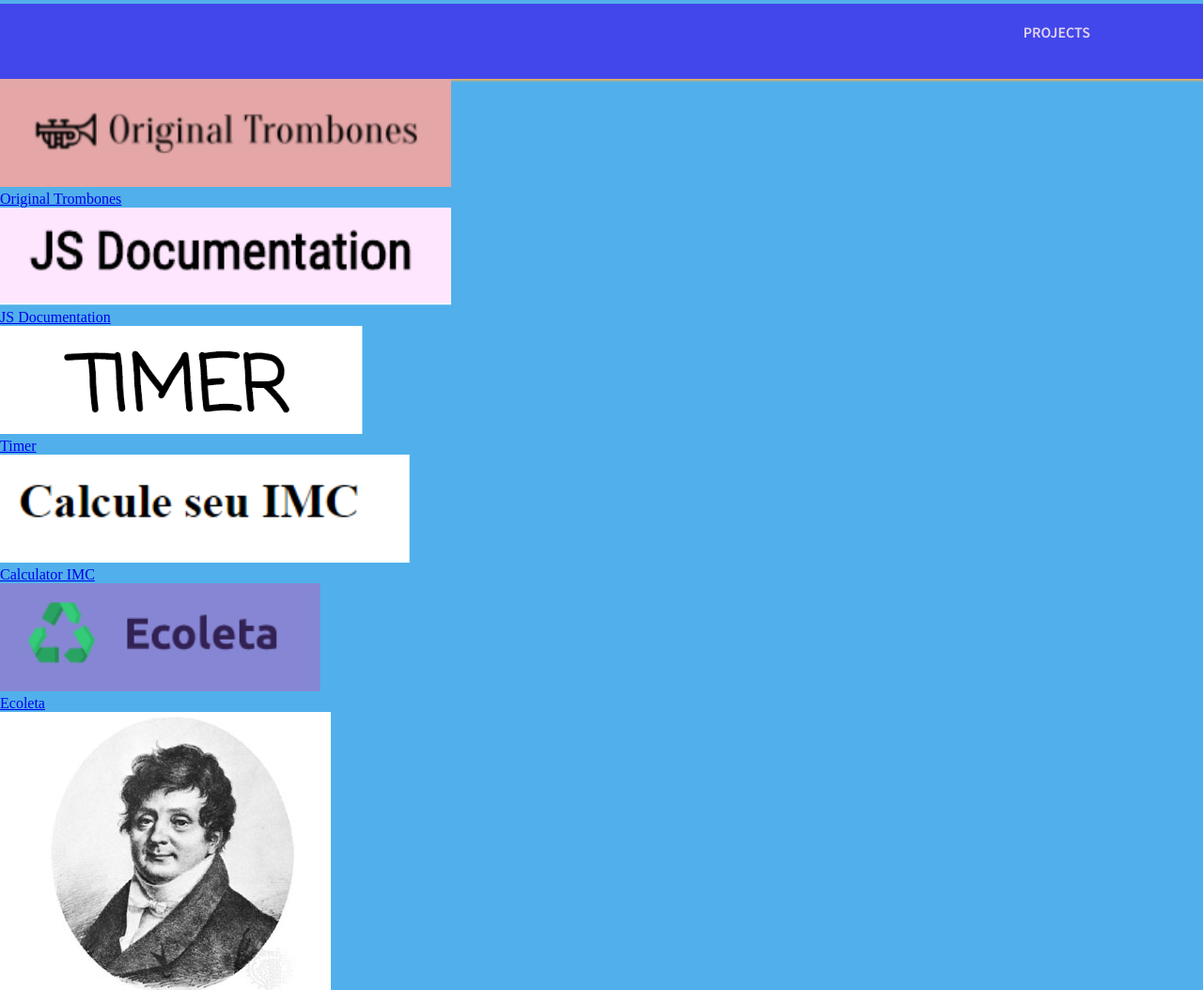
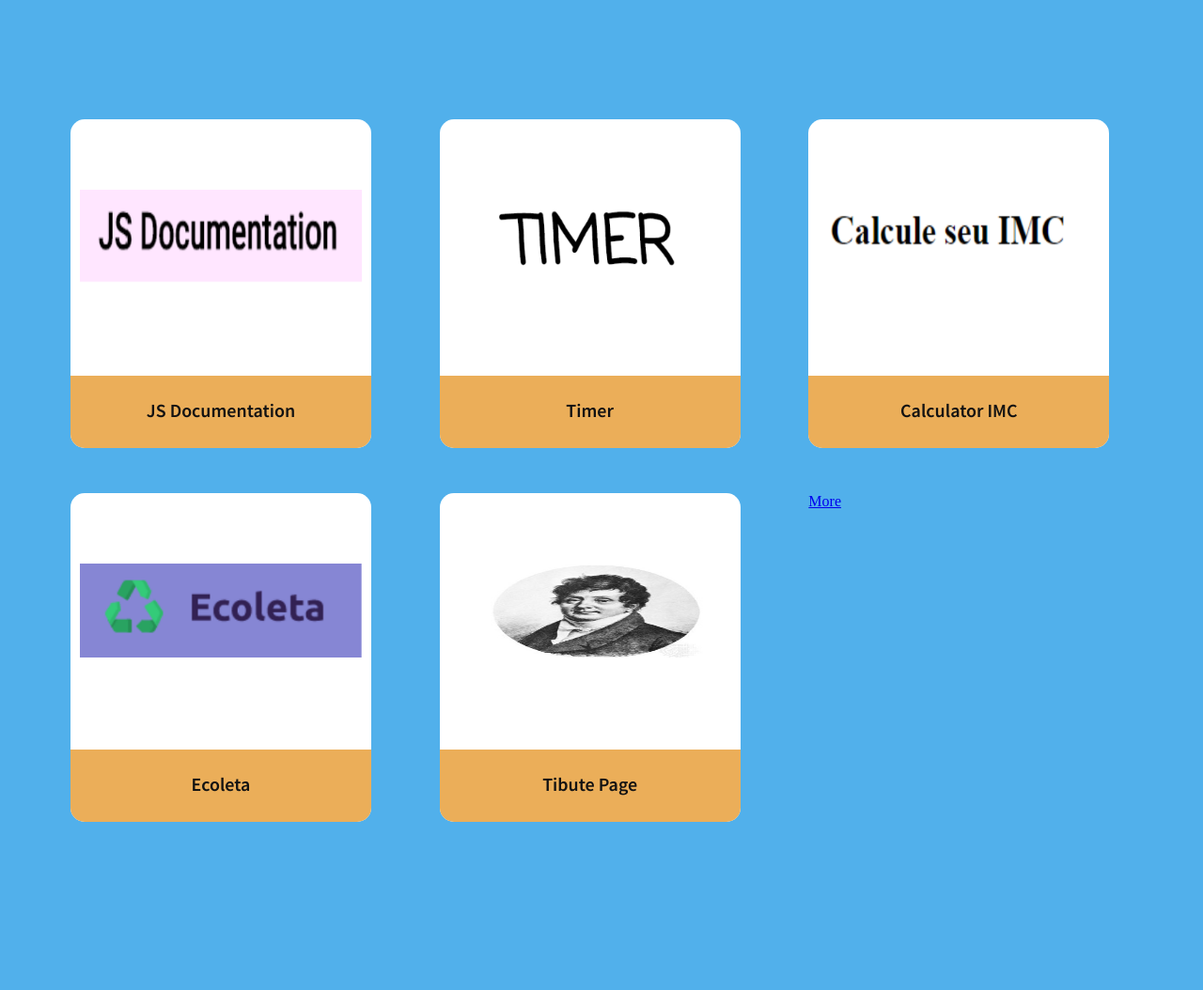
Before and after one commit to emeps/FreeCodeCamp, a plain HTML site: page personal-portfolio/index.html in a window 1280 px wide. Shown: the part 630-1684 px from the top of the page at 94% size. After the commit the page ends 1580 px from the top, so only its background shows below. Drawn offline with Linux system fonts and the light colour scheme.

Commit message:
added the styling of the projects section

```diff
--- a/personal-portfolio/index.html
+++ b/personal-portfolio/index.html
@@ -36,65 +36,47 @@
       </div>
     </section>
     <section id="projects">
-      <header class="navbar navbar-space">
-        <nav>
-          <ul>
-            <li>
-              <a href="#projects">PROJECTS</a>
-            </li>
-          </ul>
-        </nav>
-      </header>
       <div class="projects-tiles">
-        <div id="project-img">
-          <img src="./assets/img/Imagem 1.png" alt="Original Trombones">
-        </div>
-        <div id="project-title">
-          <a href="#" target="_blank" rel="noopener noreferrer">Original Trombones</a>
-        </div>
-      </div>
-
-      <div class="projects-tiles">
-        <div id="project-img">
+        <div class="project-img">
           <img src="./assets/img/Imagem 2.png" alt="JS Documentation">
         </div>
-        <div id="project-title">
+        <div class="project-title">
           <a href="#" target="_blank" rel="noopener noreferrer">JS Documentation</a>
         </div>
       </div>
 
       <div class="projects-tiles">
-        <div id="project-img">
+        <div class="project-img">
           <img src="./assets/img/Imagem 3.png" alt="Timer">
         </div>
-        <div id="project-title">
+        <div class="project-title">
           <a href="#" target="_blank" rel="noopener noreferrer">Timer</a>
         </div>
       </div>
 
       <div class="projects-tiles">
-        <div id="project-img">
+        <div class="project-img">
           <img src="./assets/img/Imagem 4.png" alt="Calculator IMC">
         </div>
-        <div id="project-title">
+        <div class="project-title">
           <a href="#" target="_blank" rel="noopener noreferrer">Calculator IMC</a>
         </div>
       </div>
 
       <div class="projects-tiles">
-        <div id="project-img">
+        <div class="project-img">
           <img src="./assets/img/Imagem 5.png" alt="Ecoleta">
         </div>
-        <div id="project-title">
+        <div class="project-title">
           <a href="#" target="_blank" rel="noopener noreferrer">Ecoleta</a>
         </div>
       </div>
 
       <div class="projects-tiles">
-        <div id="project-img">
-          <img src="./assets/img/Imagem 6.png" alt="Tibute Page">
+        <div class="project-img">
+          <img src="./assets/img/Imagem 6.png" alt="Tibute Page" >
         </div>
-        <div id="project-title">
+        <div class="project-title">
           <a href="#" target="_blank" rel="noopener noreferrer">Tibute Page</a>
         </div>
       </div>
--- a/personal-portfolio/main.scss
+++ b/personal-portfolio/main.scss
@@ -59,8 +59,49 @@ nav {
     }
 }
 #projects {
-    .navbar .navbar-space {
+    display: grid;
+    grid-template-columns: 1fr 1fr 1fr;
+    gap: 3rem;
+    padding: 75px;
+    .projects-tiles{
+        border-radius: 15px;
+        background-color: #FFF;
+        height: 350px;
+        width: 320px;
+        display: grid;
+        grid-template-columns: 1fr;
+        gap: 5px;
+        .project-img{
+            height: 200px;
+            width: 300px;
+            margin: 0 auto;
+            img{
+                display: block;
+                width: 100%;
+                height: 100px;
+                margin-top: 25%;
+            }
+        }
+        .project-title{
+            width: 100%;
+            background-color: $color-bar-shadow;
+            border-radius: 0 0 15px 15px;
+            box-sizing: border-box;
+            a{
+                display: block;
+                line-height: 3.7;
+                text-align: center;
+                text-decoration: none;
+                font-size: 20px;
+                font-family: "Source Sans Pro", "sans-serif";
+                font-weight: 800;
+                width: 100%;
+                color: #121212;
+                max-height:  10px;
+            }
+        }
     }
+
 }
 @media screen and (max-width: 800px) {
     nav {
```
Also changed, not shown: personal-portfolio/main.css, 1 other file.
